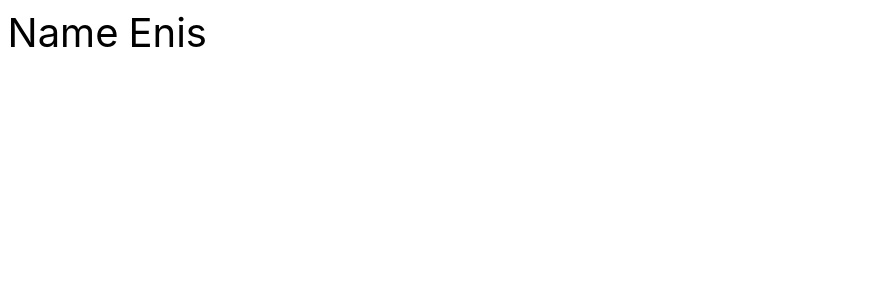
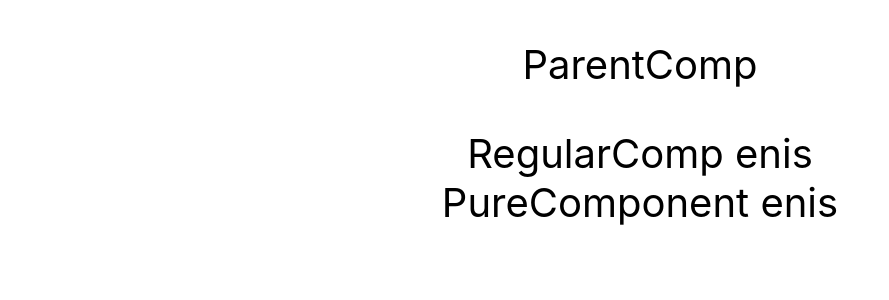
Before and after one commit to eniskastrati/reactjs-study, a React (Create React App) app in the folder reactapp/: page / in a window 1280 px wide. Shown: the top 300 px of the page, without its empty margins (0-889 px from the left). Built offline with nearby package versions, Linux system fonts and the light colour scheme.

Commit message:
#comment purecomponents in react

```diff
--- a/reactapp/src/App.js
+++ b/reactapp/src/App.js
@@ -20,6 +20,8 @@ import Form from './components/react-basics/Form';
 import LifecycleA from './components/react-basics/LifecycleA';
 import FragmentDemo from './components/react-advanced/FragmentDemo';
 import Table from './components/react-advanced/Table';
+import PureComp from './components/react-advanced/PureComp';
+import ParentComp from './components/react-advanced/ParentComp';
 
 
 
@@ -27,7 +29,8 @@ import Table from './components/react-advanced/Table';
 function App() {
   return (
     <div className="App">
-      <Table />
+      <ParentComp />
+      {/* <Table /> */}
       {/* <FragmentDemo /> */}
       {/* <LifecycleA />
       <Form /> */}
--- /dev/null
+++ b/reactapp/src/components/react-advanced/ParentComp.js
@@ -0,0 +1,36 @@
+import { toHaveFocus } from '@testing-library/jest-dom/dist/matchers'
+import React, { Component } from 'react'
+import PureComp from './PureComp'
+import RegularComp from './RegularComp'
+
+class ParentComp extends Component {
+
+    constructor(props) {
+      super(props)
+
+      this.state = {
+         name: 'enis'
+      }
+    }
+
+    componentDidMount(){
+        setInterval(() => {
+            this.setState({
+                name: 'enis'
+            })
+        }, 2000)
+    }
+
+  render() {
+      console.log("******************Parent Comp reder********************")
+    return (
+      <div>
+          <p>ParentComp</p>
+          <RegularComp name={this.state.name}/>
+          <PureComp name={this.state.name}/>
+      </div>
+    )
+  }
+}
+
+export default ParentComp
--- /dev/null
+++ b/reactapp/src/components/react-advanced/PureComp.js
@@ -0,0 +1,15 @@
+import React, { PureComponent } from 'react'
+
+class PureComp extends PureComponent {
+  render() {
+    console.log("******************Pure Comp reder********************")
+
+    return (
+      <div>
+          PureComponent {this.props.name}
+      </div>
+    )
+  }
+}
+
+export default PureComp
--- /dev/null
+++ b/reactapp/src/components/react-advanced/RegularComp.js
@@ -0,0 +1,13 @@
+import React, { Component } from 'react'
+
+class RegularComp extends Component {
+  render() {
+    console.log("******************Regular Comp reder********************")
+
+    return (
+      <div>RegularComp {this.props.name}</div>
+    )
+  }
+}
+
+export default RegularComp
```
